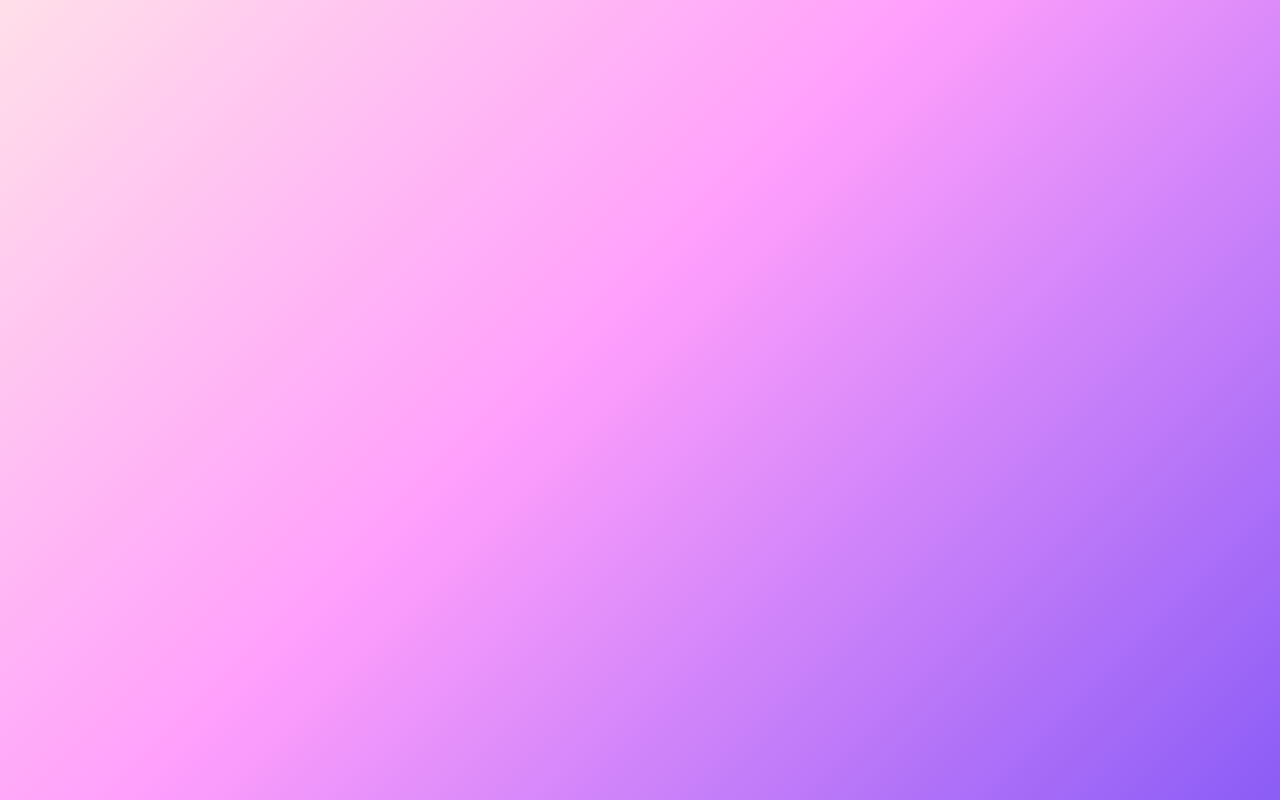
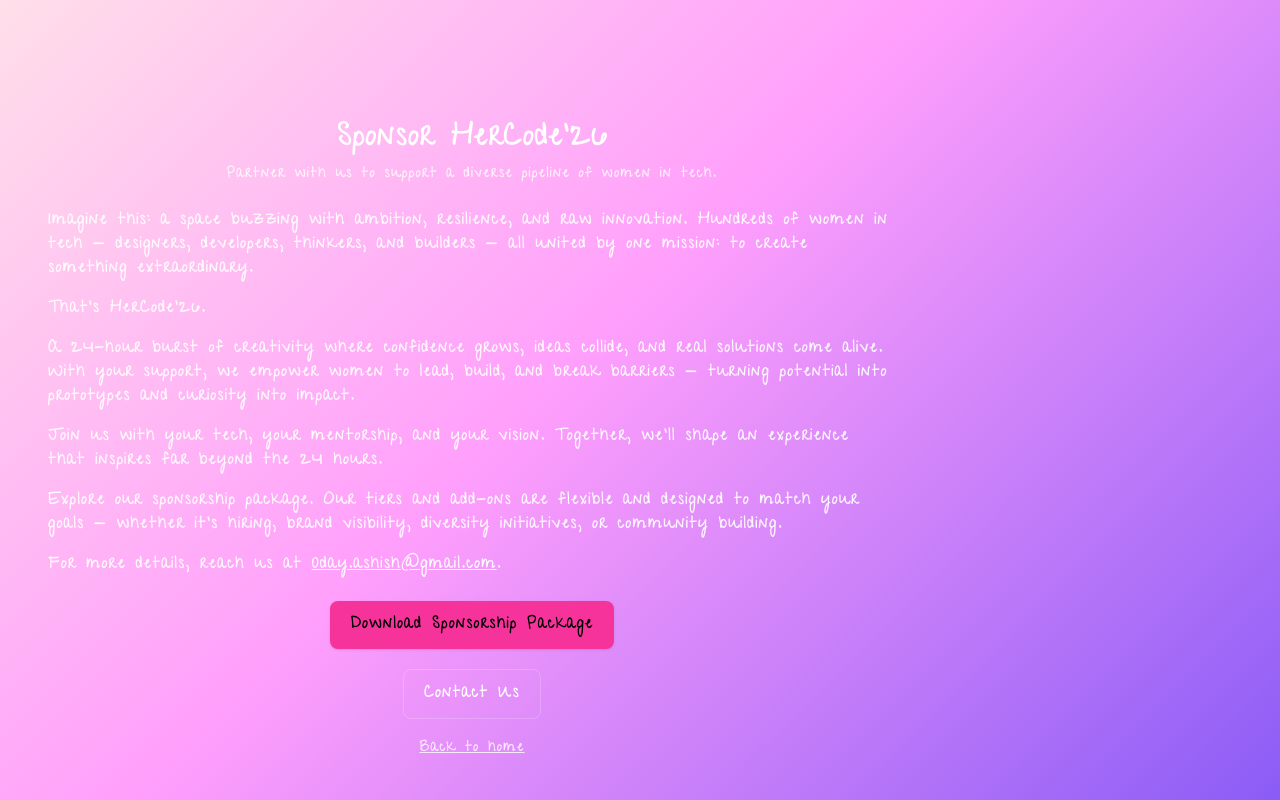
Before and after one commit to 0day-Ashish/HerCode-Web, a Next.js app: page /sponsors in a window 1280 px wide. Built offline with nearby package versions, Linux system fonts and the light colour scheme.

Commit message:
new updates

```diff
--- a/src/app/page.tsx
+++ b/src/app/page.tsx
@@ -107,6 +107,13 @@ export default function Home() {
   return (
     <>
       <main>
+        <Image
+          src="/clouds.png"
+          alt="Clouds"
+          width={420}
+          height={200}
+          className="absolute top-2 right-2 z-10 pointer-events-none w-36 sm:w-48 md:w-64 opacity-95"
+        />
         <ClickSpark
           sparkColor="#8d001f"
           sparkSize={10}
--- a/src/app/sponsors/page.tsx
+++ b/src/app/sponsors/page.tsx
@@ -1,6 +1,79 @@
-export default function Sponsors() {
+'use client';
+import React from "react";
+import Link from "next/link";
+import ClickSpark from "../../components/ClickSpark";
+
+export default function SponsorsPage() {
   return (
-    <main className="min-h-screen flex items-center justify-center p-6">
-      </main>
-          );
+    <main className="min-h-screen flex items-center justify-center px-6">
+      <ClickSpark
+                sparkColor="#8d001f"
+                sparkSize={10}
+                sparkRadius={15}
+                sparkCount={8}
+                duration={400}
+              >
+      <div className="w-full max-w-4xl give-you-glory font-bold tracking-widest  items-center justify-center mt-20 px-6">
+        <header className="mb-6 text-center">
+          <h1 className="text-3xl font-semibold text-white">Sponsor HerCode'26</h1>
+          <p className="text-sm text-white/80 mt-2 font-bold">
+            Partner with us to support a diverse pipeline of women in tech.
+          </p>
+        </header>
+
+        <section className="prose prose-invert max-w-none text-white/90 space-y-4">
+          <p>
+            Imagine this: a space buzzing with ambition, resilience, and raw innovation. Hundreds of women in tech — designers, developers, thinkers, and builders — all united by one mission: to create something extraordinary.
+          </p>
+
+          <p>
+            That’s HerCode’26.
+          </p>
+
+          <p>
+            A 24-hour burst of creativity where confidence grows, ideas collide, and real solutions come alive. With your support, we empower women to lead, build, and break barriers — turning potential into prototypes and curiosity into impact.
+          </p>
+
+          <p>
+            Join us with your tech, your mentorship, and your vision. Together, we’ll shape an experience that inspires far beyond the 24 hours.
+          </p>
+
+          <p className="font-semibold">
+            Explore our sponsorship package. Our tiers and add-ons are flexible and designed to match your goals — whether it’s hiring, brand visibility, diversity initiatives, or community building.
+          </p>
+
+          <p>
+            For more details, reach us at{" "}
+            <a href="mailto:hercode.cy@gmail.com" className="underline text-white/90">
+              0day.ashish@gmail.com
+            </a>
+            .
+          </p>
+
+          <div className="mt-6 flex flex-col sm:flex-col items-center gap-5">
+            <a
+              href="/sponsors/package.pdf"
+              className="inline-flex items-center justify-center px-5 py-3 rounded-md bg-pink-500 text-black font-semibold shadow-sm"
+              target="_blank"
+              rel="noopener noreferrer"
+            >
+              Download Sponsorship Package
+            </a>
+
+            <a
+              href="mailto:0day.ashish@gmail.com"
+              className="inline-flex items-center justify-center px-5 py-3 rounded-md border border-white/20 text-white"
+            >
+              Contact Us
+            </a>
+
+            <Link href="/" className="text-sm text-white/80 underline mt-2 sm:mt-0">
+              Back to home
+            </Link>
+          </div>
+        </section>
+      </div>
+      </ClickSpark>
+    </main>
+  );
 }
--- a/src/components/ClickSpark.tsx
+++ b/src/components/ClickSpark.tsx
@@ -1,3 +1,4 @@
+'use client';
 import React, { useRef, useEffect, useCallback } from 'react';
 
 interface ClickSparkProps {
```
Also changed, not shown: public/clouds.png (added).
